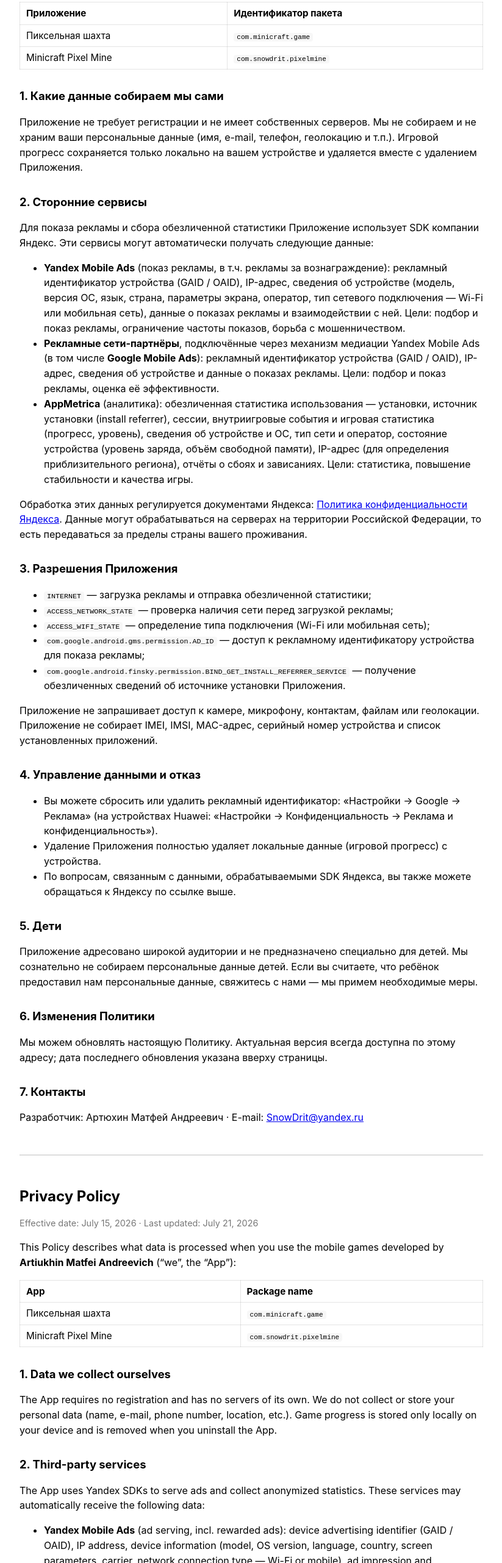
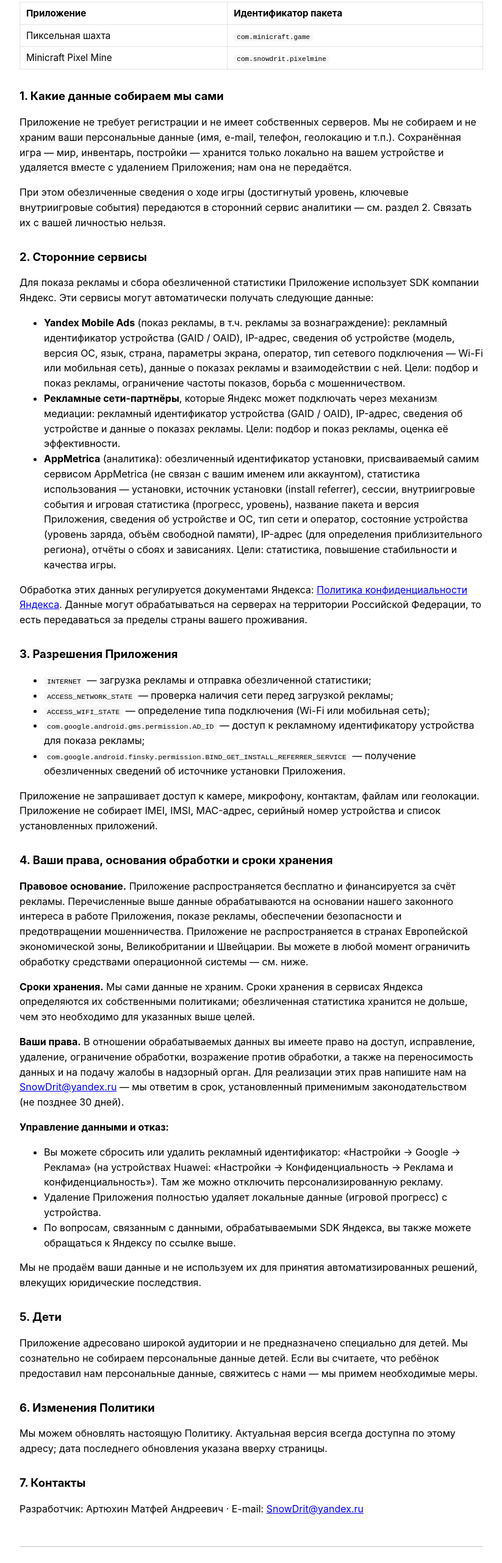
Before and after one commit to SnowDrit/pixelmine-privacy, a plain HTML site: page index.html in a window 1280 px wide. Shown: the part 237-2800 px from the top of the page at 61% size, without its empty margins (228-1051 px from the left). Drawn offline with Linux system fonts and the light colour scheme.

Commit message:
Add files via upload

```diff
--- a/index.html
+++ b/index.html
@@ -38,8 +38,12 @@
 
 <h2>1. Какие данные собираем мы сами</h2>
 <p>Приложение не требует регистрации и не имеет собственных серверов. Мы не собираем и не храним
-ваши персональные данные (имя, e-mail, телефон, геолокацию и т.п.). Игровой прогресс сохраняется
-только локально на вашем устройстве и удаляется вместе с удалением Приложения.</p>
+ваши персональные данные (имя, e-mail, телефон, геолокацию и т.п.). Сохранённая игра — мир,
+инвентарь, постройки — хранится только локально на вашем устройстве и удаляется вместе с удалением
+Приложения; нам она не передаётся.</p>
+
+<p>При этом обезличенные сведения о ходе игры (достигнутый уровень, ключевые внутриигровые события)
+передаются в сторонний сервис аналитики — см. раздел 2. Связать их с вашей личностью нельзя.</p>
 
 <h2>2. Сторонние сервисы</h2>
 <p>Для показа рекламы и сбора обезличенной статистики Приложение использует SDK компании Яндекс.
@@ -50,15 +54,16 @@
       язык, страна, параметры экрана, оператор, тип сетевого подключения — Wi-Fi или мобильная сеть),
       данные о показах рекламы и взаимодействии с ней.
       Цели: подбор и показ рекламы, ограничение частоты показов, борьба с мошенничеством.</li>
-  <li><b>Рекламные сети-партнёры</b>, подключённые через механизм медиации Yandex Mobile Ads
-      (в том числе <b>Google Mobile Ads</b>): рекламный идентификатор устройства (GAID / OAID),
-      IP-адрес, сведения об устройстве и данные о показах рекламы.
-      Цели: подбор и показ рекламы, оценка её эффективности.</li>
-  <li><b>AppMetrica</b> (аналитика): обезличенная статистика использования — установки, источник
-      установки (install referrer), сессии, внутриигровые события и игровая статистика (прогресс,
-      уровень), сведения об устройстве и ОС, тип сети и оператор, состояние устройства (уровень
-      заряда, объём свободной памяти), IP-адрес (для определения приблизительного региона),
-      отчёты о сбоях и зависаниях. Цели: статистика, повышение стабильности и качества игры.</li>
+  <li><b>Рекламные сети-партнёры</b>, которые Яндекс может подключать через механизм медиации:
+      рекламный идентификатор устройства (GAID / OAID), IP-адрес, сведения об устройстве и данные
+      о показах рекламы. Цели: подбор и показ рекламы, оценка её эффективности.</li>
+  <li><b>AppMetrica</b> (аналитика): обезличенный идентификатор установки, присваиваемый самим
+      сервисом AppMetrica (не связан с вашим именем или аккаунтом), статистика использования —
+      установки, источник установки (install referrer), сессии, внутриигровые события и игровая
+      статистика (прогресс, уровень), название пакета и версия Приложения, сведения об устройстве
+      и ОС, тип сети и оператор, состояние устройства (уровень заряда, объём свободной памяти),
+      IP-адрес (для определения приблизительного региона), отчёты о сбоях и зависаниях.
+      Цели: статистика, повышение стабильности и качества игры.</li>
 </ul>
 <p>Обработка этих данных регулируется документами Яндекса:
 <a href="https://yandex.ru/legal/confidential/">Политика конфиденциальности Яндекса</a>.
@@ -79,14 +84,36 @@
 Приложение не собирает IMEI, IMSI, MAC-адрес, серийный номер устройства и список установленных
 приложений.</p>
 
-<h2>4. Управление данными и отказ</h2>
+<h2 id="rights">4. Ваши права, основания обработки и сроки хранения</h2>
+
+<p><b>Правовое основание.</b> Приложение распространяется бесплатно и финансируется за счёт рекламы.
+Перечисленные выше данные обрабатываются на основании нашего законного интереса в работе
+Приложения, показе рекламы, обеспечении безопасности и предотвращении мошенничества. Приложение
+не распространяется в странах Европейской экономической зоны, Великобритании и Швейцарии.
+Вы можете в любой момент ограничить обработку средствами операционной системы — см. ниже.</p>
+
+<p><b>Сроки хранения.</b> Мы сами данные не храним. Сроки хранения в сервисах Яндекса определяются
+их собственными политиками; обезличенная статистика хранится не дольше, чем это необходимо для
+указанных выше целей.</p>
+
+<p><b>Ваши права.</b> В отношении обрабатываемых данных вы имеете право на доступ, исправление,
+удаление, ограничение обработки, возражение против обработки, а также на переносимость данных
+и на подачу жалобы в надзорный орган. Для реализации этих прав напишите нам на
+<a href="mailto:SnowDrit@yandex.ru">SnowDrit@yandex.ru</a> — мы ответим в срок, установленный
+применимым законодательством (не позднее 30 дней).</p>
+
+<p><b>Управление данными и отказ:</b></p>
 <ul>
   <li>Вы можете сбросить или удалить рекламный идентификатор: «Настройки → Google → Реклама»
-      (на устройствах Huawei: «Настройки → Конфиденциальность → Реклама и конфиденциальность»).</li>
+      (на устройствах Huawei: «Настройки → Конфиденциальность → Реклама и конфиденциальность»).
+      Там же можно отключить персонализированную рекламу.</li>
   <li>Удаление Приложения полностью удаляет локальные данные (игровой прогресс) с устройства.</li>
   <li>По вопросам, связанным с данными, обрабатываемыми SDK Яндекса, вы также можете обращаться
       к Яндексу по ссылке выше.</li>
 </ul>
+
+<p>Мы не продаём ваши данные и не используем их для принятия автоматизированных решений, влекущих
+юридические последствия.</p>
 
 <h2>5. Дети</h2>
 <p>Приложение адресовано широкой аудитории и не предназначено специально для детей. Мы сознательно
@@ -119,8 +146,12 @@
 
 <h2>1. Data we collect ourselves</h2>
 <p>The App requires no registration and has no servers of its own. We do not collect or store your
-personal data (name, e-mail, phone number, location, etc.). Game progress is stored only locally
-on your device and is removed when you uninstall the App.</p>
+personal data (name, e-mail, phone number, location, etc.). Your saved game — world, inventory,
+buildings — is stored only locally on your device and is removed when you uninstall the App; it is
+never transmitted to us.</p>
+
+<p>However, anonymized information about your progress (level reached, key in-game events) is sent
+to a third-party analytics service — see section 2. It cannot be linked to your identity.</p>
 
 <h2>2. Third-party services</h2>
 <p>The App uses Yandex SDKs to serve ads and collect anonymized statistics. These services may
@@ -130,14 +161,15 @@
       (GAID / OAID), IP address, device information (model, OS version, language, country, screen
       parameters, carrier, network connection type — Wi-Fi or mobile), ad impression and interaction
       data. Purposes: serving ads, frequency capping, fraud prevention.</li>
-  <li><b>Partner ad networks</b> connected through Yandex Mobile Ads mediation (including
-      <b>Google Mobile Ads</b>): device advertising identifier (GAID / OAID), IP address, device
-      information and ad impression data. Purposes: serving ads, measuring ad performance.</li>
-  <li><b>AppMetrica</b> (analytics): anonymized usage statistics — installs, install referrer,
-      sessions, in-game events and game statistics (progress, level), device and OS information,
-      network type and carrier, device status (battery level, free storage), IP address (approximate
-      region), crash and ANR reports. Purposes: statistics, improving stability and quality of the
-      game.</li>
+  <li><b>Partner ad networks</b> that Yandex may connect through its mediation mechanism: device
+      advertising identifier (GAID / OAID), IP address, device information and ad impression data.
+      Purposes: serving ads, measuring ad performance.</li>
+  <li><b>AppMetrica</b> (analytics): an anonymized installation identifier generated by AppMetrica
+      itself (not linked to your name or any account), usage statistics — installs, install referrer,
+      sessions, in-game events and game statistics (progress, level), App package name and version,
+      device and OS information, network type and carrier, device status (battery level, free
+      storage), IP address (approximate region), crash and ANR reports. Purposes: statistics,
+      improving stability and quality of the game.</li>
 </ul>
 <p>Processing of this data is governed by Yandex documents:
 <a href="https://yandex.com/legal/confidential/">Yandex Privacy Policy</a>.
@@ -158,13 +190,35 @@
 The App does not collect IMEI, IMSI, MAC address, device serial number, or the list of installed
 applications.</p>
 
-<h2>4. Your choices</h2>
+<h2 id="rights-en">4. Your rights, legal basis and retention</h2>
+
+<p><b>Legal basis.</b> The App is distributed free of charge and funded by advertising. The data
+listed above is processed on the basis of our legitimate interest in operating the App, serving
+ads, ensuring security and preventing fraud. The App is not distributed in the European Economic
+Area, the United Kingdom or Switzerland. You may restrict processing at any time through your
+operating system settings — see below.</p>
+
+<p><b>Retention.</b> We do not store any data ourselves. Retention periods within Yandex services
+are governed by their own policies; anonymized statistics are kept no longer than necessary for the
+purposes stated above.</p>
+
+<p><b>Your rights.</b> You have the right to access, rectify, erase, restrict or object to the
+processing of your data, the right to data portability, and the right to lodge a complaint with a
+supervisory authority. To exercise these rights, write to
+<a href="mailto:SnowDrit@yandex.ru">SnowDrit@yandex.ru</a> — we will respond within the period
+required by applicable law (no later than 30 days).</p>
+
+<p><b>Managing your data and opting out:</b></p>
 <ul>
   <li>You can reset or delete your advertising identifier: “Settings → Google → Ads”
-      (on Huawei devices: “Settings → Privacy → Ads and privacy”).</li>
+      (on Huawei devices: “Settings → Privacy → Ads and privacy”). Personalized advertising can be
+      turned off in the same place.</li>
   <li>Uninstalling the App completely removes local data (game progress) from your device.</li>
   <li>For questions about data processed by Yandex SDKs you may also contact Yandex via the link above.</li>
 </ul>
+
+<p>We do not sell your data and do not use it for automated decision-making that produces legal
+effects.</p>
 
 <h2>5. Children</h2>
 <p>The App is intended for a general audience and is not directed specifically at children.
```
